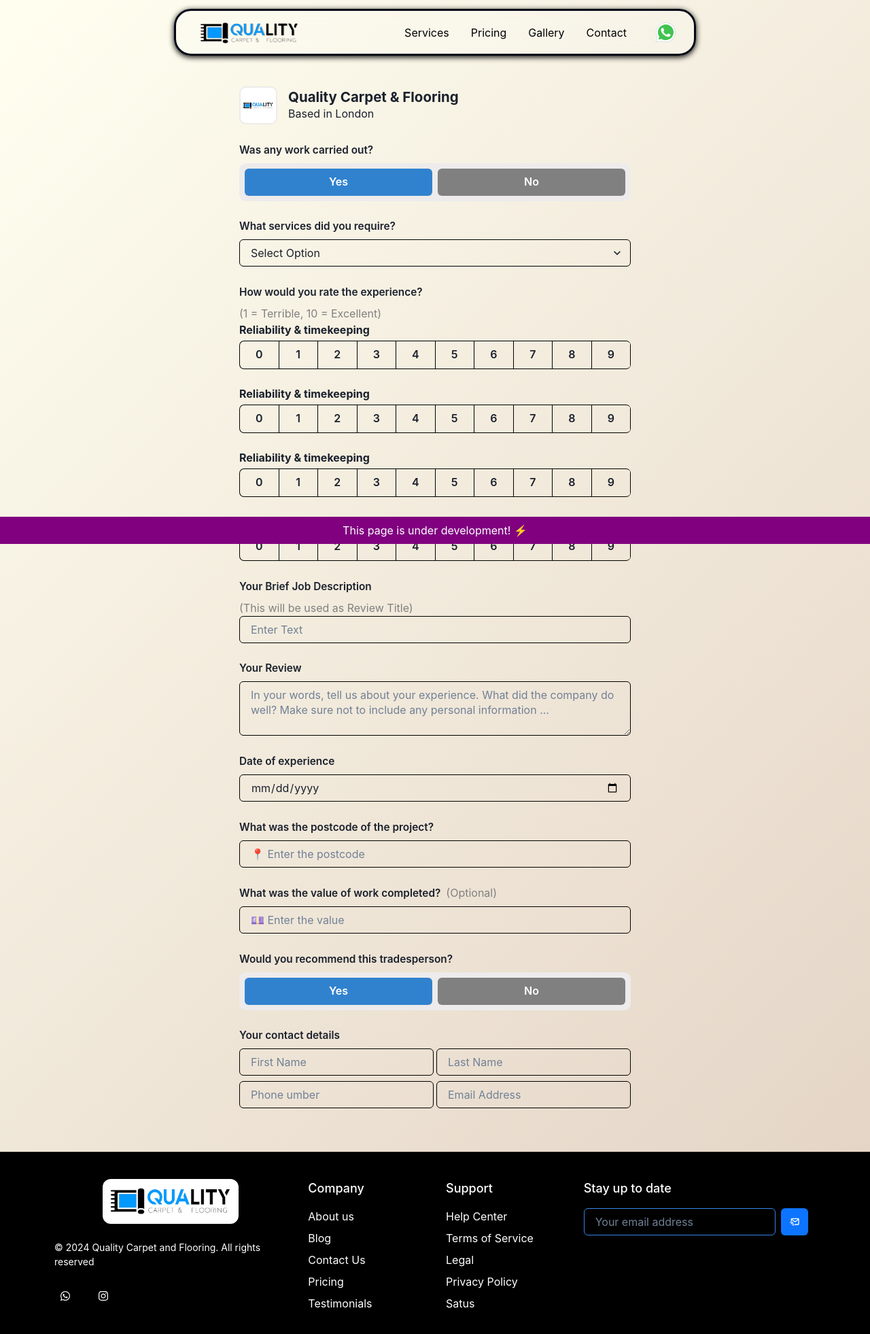
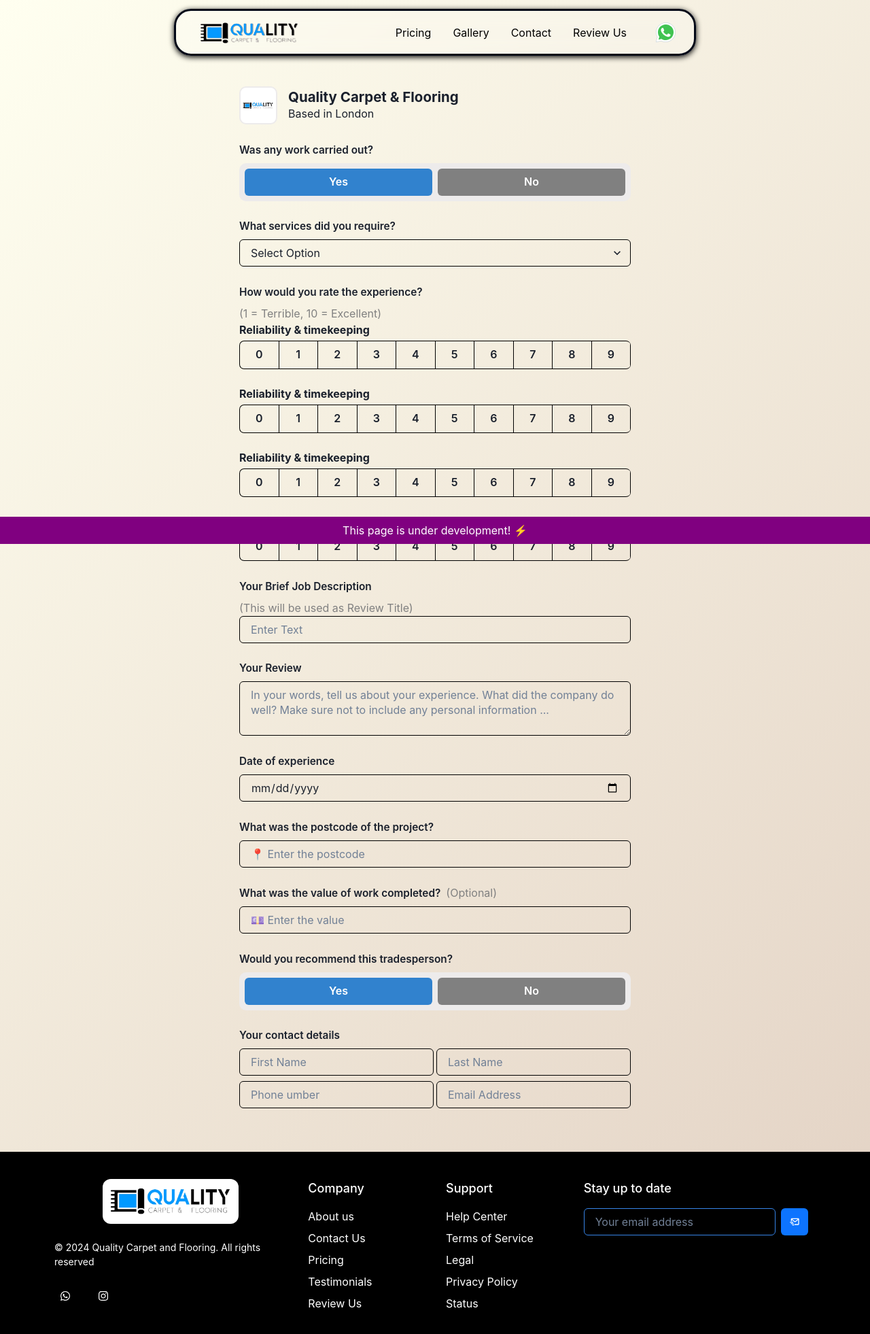
Before and after one commit to aayushwrld/qualitycarpet, a React (Vite) app in the folder client/: page /review in a window 1280 px wide. Shown: the top 1962 px of the page at 68% size. Built offline with nearby package versions, Linux system fonts and the light colour scheme.

Commit message:
Review Enhancement

```diff
--- a/client/src/components/Footer.tsx
+++ b/client/src/components/Footer.tsx
@@ -97,17 +97,17 @@ export default function Footer() {
             <Box as="a" href={"#"}>
               About us
             </Box>
-            <Box as="a" href={"#"}>
-              Blog
-            </Box>
             <Link to={"/contact"}>
               <Box>Contact Us</Box>
             </Link>
             <Link to={"/pricing"}>
               <Box>Pricing</Box>
             </Link>
-            <Box as="a" href={"#"}>
+            <Box as="a" href={"/reviews"}>
               Testimonials
+            </Box>
+            <Box as="a" href={"/review"}>
+              Review Us
             </Box>
           </Stack>
           <Stack align={"flex-start"}>
@@ -125,7 +125,7 @@ export default function Footer() {
               Privacy Policy
             </Box>
             <Box as="a" href={"#"}>
-              Satus
+              Status
             </Box>
           </Stack>
           <Stack align={"flex-start"}>
--- a/client/src/components/Navbar.tsx
+++ b/client/src/components/Navbar.tsx
@@ -21,10 +21,10 @@ import Instagram from "../assets/Instagram.svg";
 import { IoIosCall } from "react-icons/io";
 
 const navOptions: { to: string; option: string }[] = [
-  { to: "/", option: "Services" },
   { to: "/pricing", option: "Pricing" },
   { to: "/", option: "Gallery" },
   { to: "/contact", option: "Contact" },
+  { to: "/review", option: "Review Us" },
 ];
 
 const Navbar = () => {
@@ -57,7 +57,12 @@ const Navbar = () => {
         >
           <Flex gap={{ base: "1rem", sm: "1.5rem", lg: "2rem" }}>
             {navOptions.map((navOption) => (
-              <Link key={navOption.option} to={navOption.to} id="nav-option">
+              <Link
+                key={navOption.option}
+                to={navOption.to}
+                id="nav-option"
+                onClick={() => window.scrollTo({ top: 0, behavior: "smooth" })}
+              >
                 {navOption.option}
               </Link>
             ))}
--- a/client/src/components/Ques.tsx
+++ b/client/src/components/Ques.tsx
@@ -1,9 +1,11 @@
 import { Flex, Text } from "@chakra-ui/react";
 
-export default function Ques(props:{'question':String}) {
+export default function Ques(props: { question: string }) {
   return (
     <Flex>
-      <Text fontWeight={'600'} fontSize={'1.2vw'}>{props.question}</Text>
+      <Text fontWeight={"600"} fontSize={"1.2vw"}>
+        {props.question}
+      </Text>
     </Flex>
   );
 }
--- a/client/src/components/ReviewSection.tsx
+++ b/client/src/components/ReviewSection.tsx
@@ -47,7 +47,7 @@ function Rating({ rating }: RatingProps) {
 
 function ReviewCard() {
   return (
-    <Center py={2} margin={'10px'}>
+    <Center py={2} margin={"10px"}>
       <Box
         maxW={"445px"}
         w={"full"}
@@ -116,16 +116,39 @@ export default function ReviewSection() {
 
       {/* Navigation Button */}
       <Box textAlign="center" mt={8}>
-        <Link to="/reviews">
+        <Button
+          as={Link}
+          to="/reviews"
+          colorScheme="blue"
+          bgGradient="linear(to-r, blue.300, #3D8EEF, blue.600)"
+          color="white"
+          variant="solid"
+          onClick={() => window.scrollTo({ top: 0, behavior: "smooth" })}
+        >
+          More Reviews
+        </Button>
+        <Box py={10}>
+          <Text
+            textAlign="center"
+            mb={2}
+            fontFamily={"Work Sans"}
+            fontSize={"2xl"}
+            fontWeight={'bold'}
+          >
+            Had a service done from us? Review us today.
+          </Text>
           <Button
-            colorScheme="blue"
-            bgGradient="linear(to-r, blue.300, #3D8EEF, blue.600)"
+            as={Link}
+            to="/review"
+            colorScheme="yellow"
+            bgGradient="linear(to-r, yellow.400, yellow.500, yellow.600)"
             color="white"
             variant="solid"
+            onClick={() => window.scrollTo({ top: 0, behavior: "smooth" })}
           >
-            More Reviews
+            Review Us
           </Button>
-        </Link>
+        </Box>
       </Box>
     </Box>
   );
```
